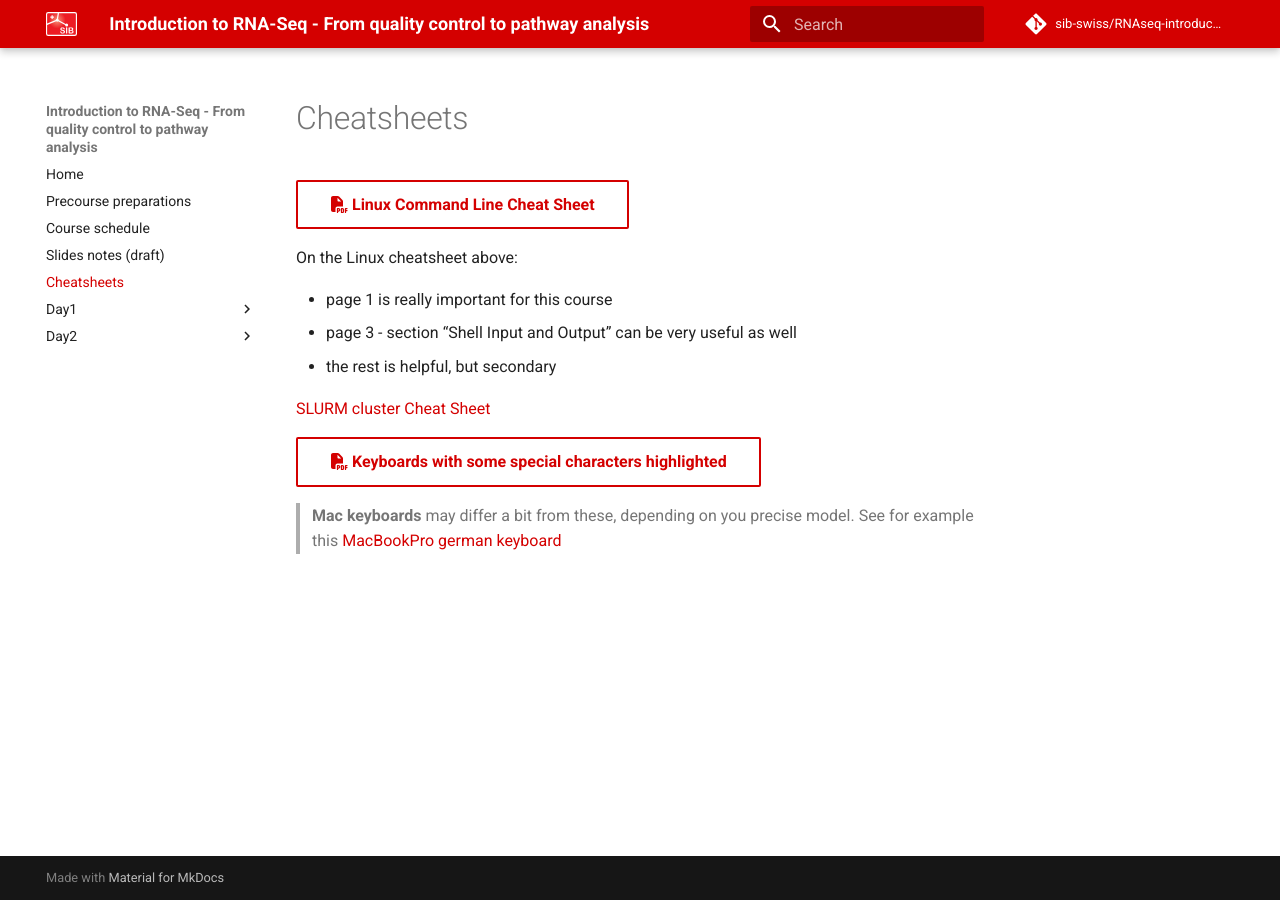
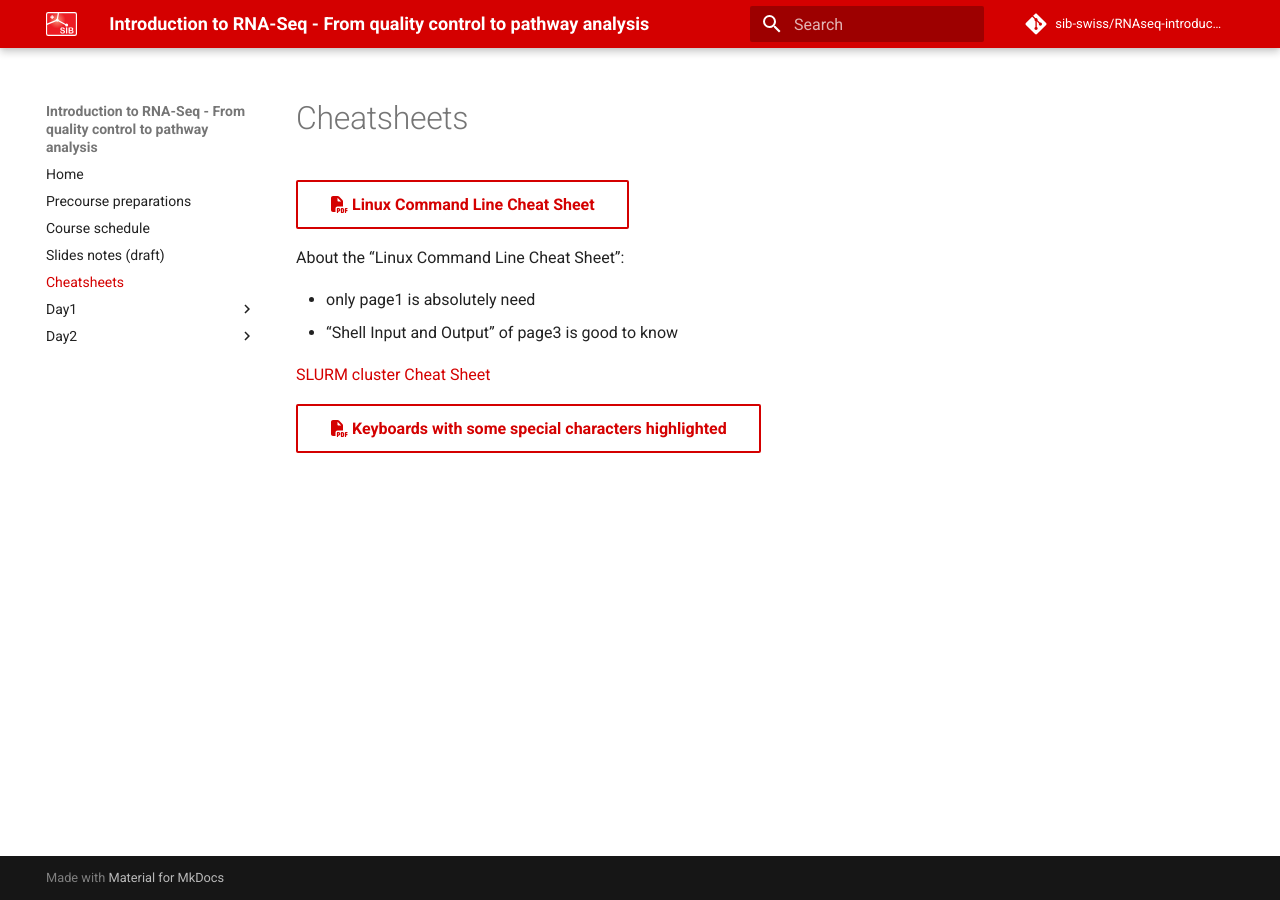
Before and after one commit to sib-swiss/RNAseq-introduction-training, an MkDocs documentation site: the page built from docs/cheatsheets.md, in a window 1280 px wide. Built offline with MkDocs 1.6.1 and Material for MkDocs 9.7.7, drawn with Linux system fonts in a browser that asks for light colours; comment, search, counter and statistics services are not loaded.

Commit message:
updated cheatsheet

```diff
--- a/docs/cheatsheets.md
+++ b/docs/cheatsheets.md
@@ -2,14 +2,11 @@
 
 [:fontawesome-solid-file-pdf: Linux Command Line Cheat Sheet](../assets/pdf/deleted-124743_linux-basic-commands.pdf){: .md-button }
 
-On the Linux cheatsheet above:
+About the "Linux Command Line Cheat Sheet":
 
- * page 1 is really important for this course
- * page 3 - section "Shell Input and Output" can be very useful as well
- * the rest is helpful, but secondary
+ * only page1 is absolutely need
+ * "Shell Input and Output" of page3 is good to know
 
 [SLURM cluster Cheat Sheet](https://bioinformaticsworkbook.org/Appendix/HPC/SLURM/slurm-cheatsheat.html#gsc.tab=0)
 
 [:fontawesome-solid-file-pdf: Keyboards with some special characters highlighted](../assets/pdf/keyboards_cheatsheet.pdf){: .md-button }
-
-> **Mac keyboards** may differ a bit from these, depending on you precise model. See for example this [MacBookPro german keyboard](http://iks.cs.ovgu.de/~elkner/keyboard/mac/germankbd.html)
```
